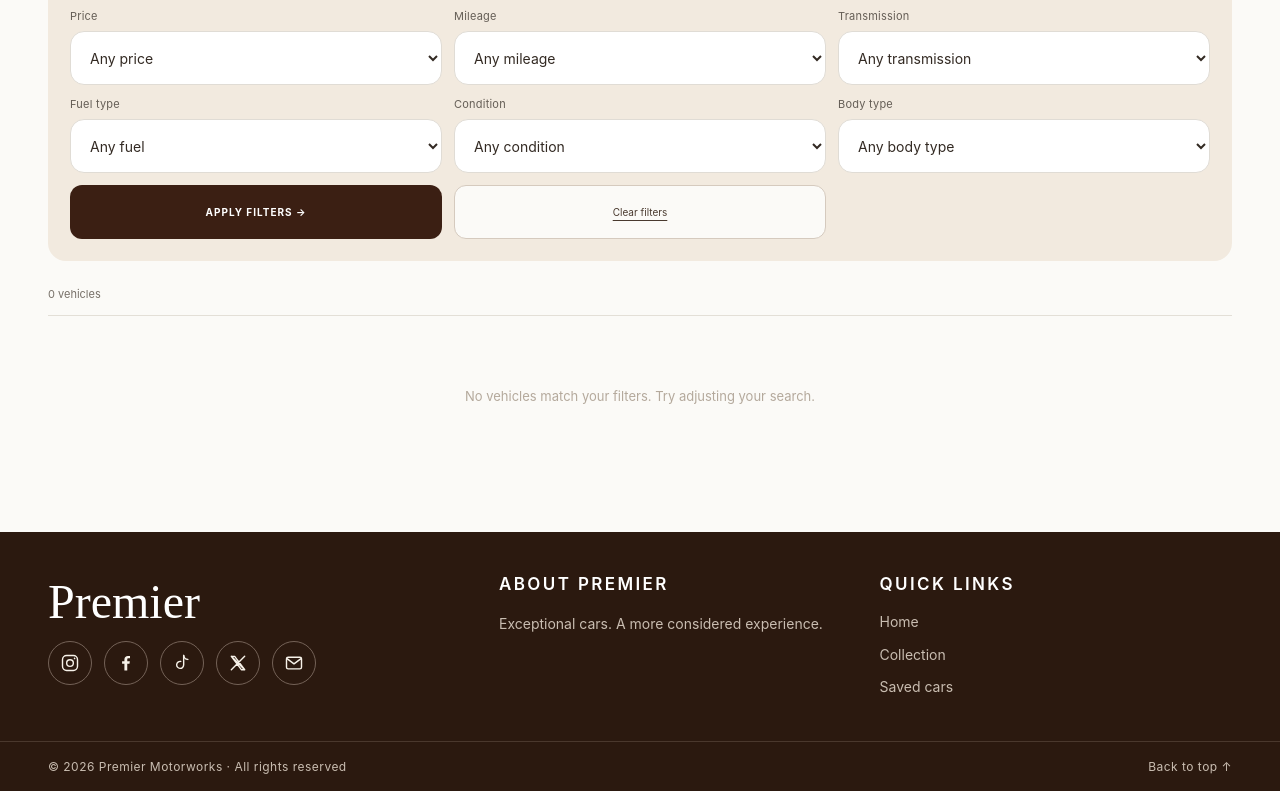
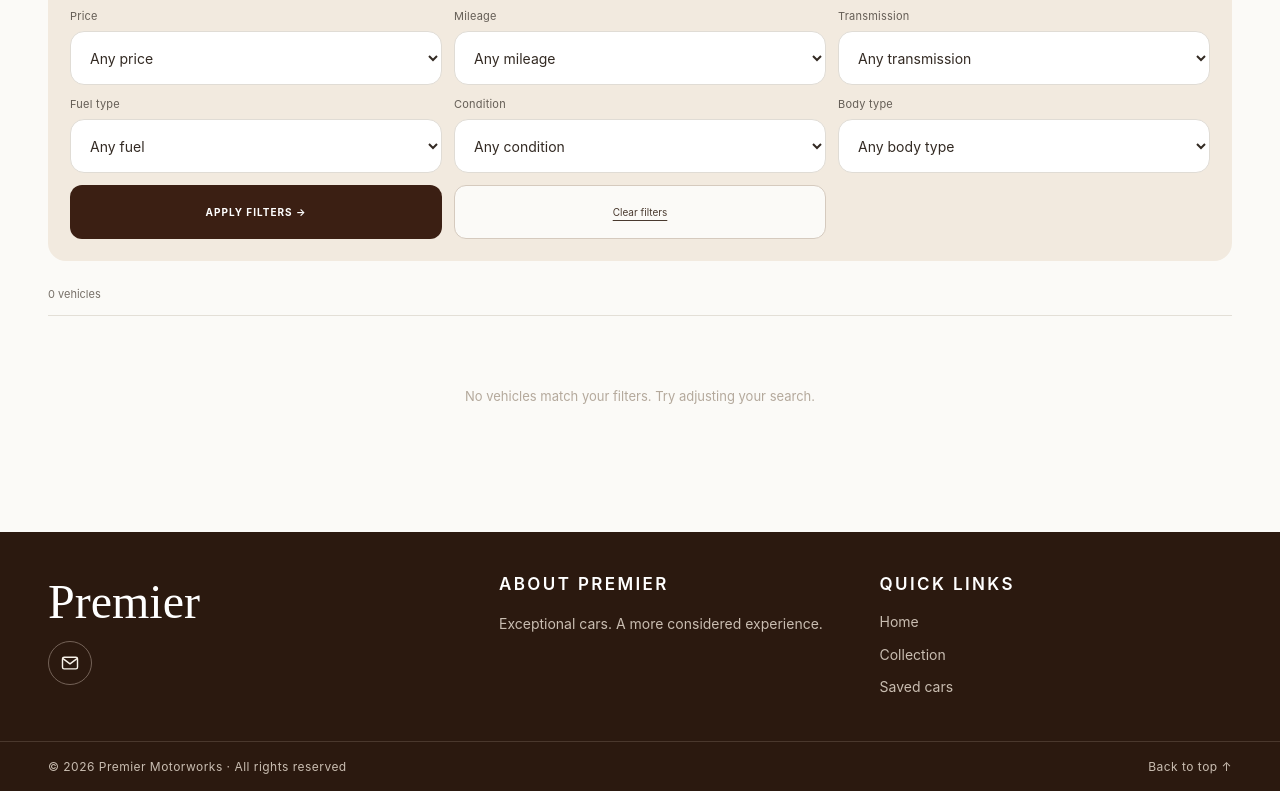
Before and after one commit to Al-ameenolanrewaju/car-website, a plain HTML site: page collection.html in a window 1280 px wide. Shown: the part 573-1364 px from the top of the page. Drawn offline with Linux system fonts and the light colour scheme; no server answers; a web font is replaced by a local one.

Commit message:
Add editable social media links to site settings

```diff
--- a/collection.html
+++ b/collection.html
@@ -7,10 +7,10 @@
 <div class="collection-result-row"><span class="result-count" id="result-count" aria-live="polite">Loading vehicles…</span></div><div class="inventory-grid" id="inventory-grid" aria-live="polite"></div><p class="no-results" id="no-results" hidden>No vehicles match your filters. Try adjusting your search.</p></main>
 <footer class="site-footer sule-footer" id="contact"><div class="footer-main">
   <div class="footer-brand-block"><a class="footer-wordmark" href="/">Premier</a><div class="footer-socials">
-    <a href="#contact" aria-label="Instagram"><svg viewBox="0 0 24 24" aria-hidden="true"><rect x="3" y="3" width="18" height="18" rx="5"/><circle cx="12" cy="12" r="4"/><circle cx="17.5" cy="6.5" r="1" class="icon-fill"/></svg></a>
-    <a href="#contact" aria-label="Facebook"><svg viewBox="0 0 24 24" aria-hidden="true"><path class="icon-fill" d="M13.5 21v-8h2.7l.4-3.1h-3.1v-2c0-.9.3-1.5 1.6-1.5h1.7V3.6c-.3 0-1.3-.1-2.5-.1-2.5 0-4.2 1.5-4.2 4.3v2.1H7.3V13h2.8v8z"/></svg></a>
-    <a href="#contact" aria-label="TikTok"><svg viewBox="0 0 24 24" aria-hidden="true"><path d="M14 3v11.2a4.2 4.2 0 1 1-3.5-4.1"/><path d="M14 3c.4 2.8 2.1 4.5 5 4.7"/></svg></a>
-    <a href="#contact" aria-label="X"><svg viewBox="0 0 24 24" aria-hidden="true"><path d="M4 4l16 16M20 4 4 20M4 4h4l12 16h-4z"/></svg></a>
+    <a href="#contact" data-social-platform="instagram_url" aria-label="Instagram" hidden><svg viewBox="0 0 24 24" aria-hidden="true"><rect x="3" y="3" width="18" height="18" rx="5"/><circle cx="12" cy="12" r="4"/><circle cx="17.5" cy="6.5" r="1" class="icon-fill"/></svg></a>
+    <a href="#contact" data-social-platform="facebook_url" aria-label="Facebook" hidden><svg viewBox="0 0 24 24" aria-hidden="true"><path class="icon-fill" d="M13.5 21v-8h2.7l.4-3.1h-3.1v-2c0-.9.3-1.5 1.6-1.5h1.7V3.6c-.3 0-1.3-.1-2.5-.1-2.5 0-4.2 1.5-4.2 4.3v2.1H7.3V13h2.8v8z"/></svg></a>
+    <a href="#contact" data-social-platform="tiktok_url" aria-label="TikTok" hidden><svg viewBox="0 0 24 24" aria-hidden="true"><path d="M14 3v11.2a4.2 4.2 0 1 1-3.5-4.1"/><path d="M14 3c.4 2.8 2.1 4.5 5 4.7"/></svg></a>
+    <a href="#contact" data-social-platform="x_url" aria-label="X" hidden><svg viewBox="0 0 24 24" aria-hidden="true"><path d="M4 4l16 16M20 4 4 20M4 4h4l12 16h-4z"/></svg></a>
     <a href="#contact" aria-label="Contact"><svg viewBox="0 0 24 24" aria-hidden="true"><rect x="3" y="5" width="18" height="14" rx="2"/><path d="m4 7 8 6 8-6"/></svg></a>
   </div></div>
   <div class="footer-about"><h2>About Premier</h2><p>Exceptional cars. A more considered experience.</p></div>
```
